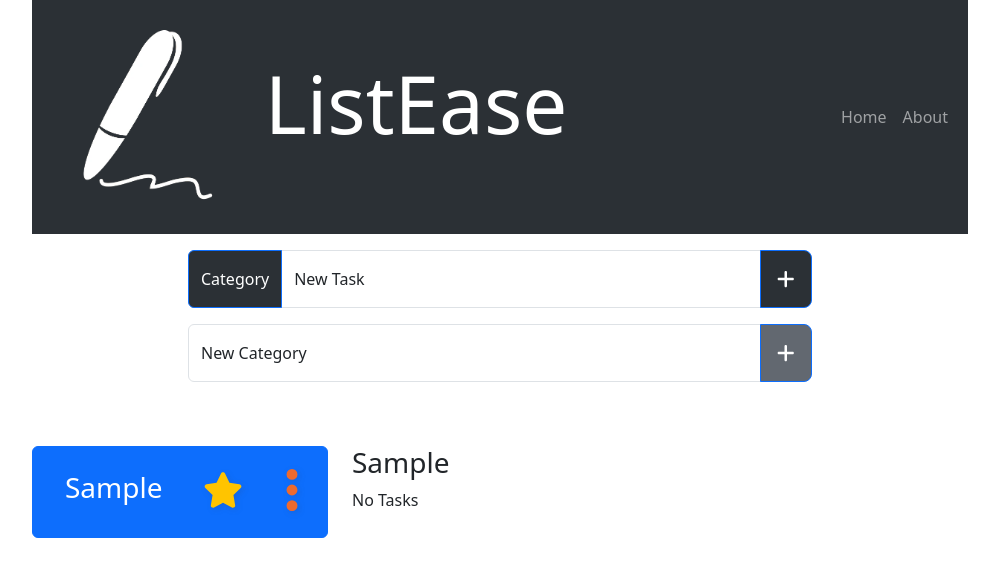
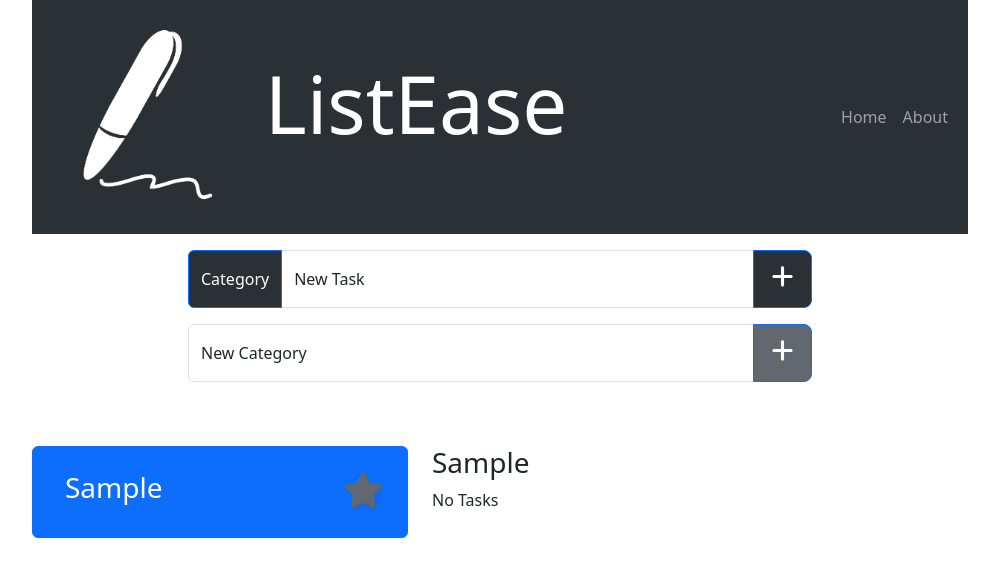
Before and after one commit to distriss/list-ease, a React (Vite) app: page / in a window 1280 px wide. Both pictures are taken after typing "Sample" into the empty fields and a click on the button 926 px from the left and 353 px from the top of the page. Shown: the top 576 px of the page, without its empty margins (140-1139 px from the left). Built offline with nearby package versions, Linux system fonts and the light colour scheme.

Commit message:
added toggleList Priority and star animation

```diff
--- a/src/App.jsx
+++ b/src/App.jsx
@@ -48,6 +48,10 @@ function App() {
 
   function toggleCategory(id, priority) {
     CategoriesAPI.toggleCategory(setCategories, categories, id, priority);
+  }
+
+   function toggleListPriority(id, priority, categoryId) {
+    CategoriesAPI.toggleListPriority(setCategories, categories, id, priority, categoryId)
   }
 
   function selectCategory(setCategories, categories, id) {
@@ -111,7 +115,7 @@ const sortedTasks = [...tasks].sort(sortByPriorityAndCreationTime);
       </Stack>
       <Tab.Container id="list-group-tabs-example" defaultActiveKey="#link1">
         <Row>
-          <Col sm={4}>
+          <Col sm={5}>
             <ListGroup>
             {categories.length === 0 && "No Categories"}
             {categories.map((category, index) => (
@@ -120,6 +124,7 @@ const sortedTasks = [...tasks].sort(sortByPriorityAndCreationTime);
                 key={category.id}
                 category={category}
                 title={category.title}
+                toggleListPriority={toggleListPriority}
                 toggleCategory={toggleCategory}
                 deleteCategory={deleteCategory}
                 selectCategory={selectedCategory === category.id}
--- a/src/api/categories.jsx
+++ b/src/api/categories.jsx
@@ -29,14 +29,14 @@
   }
 
   // Toggle Priority
-  export function togglePriority(setCategories, categories, id) {
+  export function toggleListPriority(setCategories, categories, id, priority) {
     const categoryPriority = categories.find((category) => category.id === id)
     if (categoryPriority) {
-      const updatedCategory = { ...categoryPriority, priority: !categoryPriority}
+      const updatedCategory = { ...categoryPriority, priority: !categoryPriority.priority }
       const updatedCategories = categories.map((category) =>
-      category.id === id ? updatedCategory : category
-    );
-    setCategories(updatedCategories);
+        category.id === id ? updatedCategory : category
+      );
+      setCategories(updatedCategories);
     }
   }
 
--- a/src/components/categories/CategoryItem.jsx
+++ b/src/components/categories/CategoryItem.jsx
@@ -1,73 +1,34 @@
-import { React, useRef } from 'react';
-import { Container, Card, Col, Row, Stack, ButtonGroup, Dropdown, DropdownButton } from 'react-bootstrap';
+import { React, useState } from 'react';
+import { Stack } from 'react-bootstrap';
 import { FontAwesomeIcon } from '@fortawesome/react-fontawesome'
-import { faStar, faEllipsisV } from '@fortawesome/free-solid-svg-icons'
+import { faStar, } from '@fortawesome/free-solid-svg-icons'
 
 
 export default function CategoryItem({
   priority,
-  id,
   title,
-  toggleCategory,
-  deleteCategory }) {
+  category,
+  toggleListPriority }) {
+
+    const [starPriority, setStarPriority] = useState(
+      priority ? 'fa-star-priority' : ''
+    );
+
+    const handleClick = () => {
+      toggleListPriority(category.id, !category.priority);
+      setStarPriority(!category.priority ? 'fa-star-priority' : '');
+    }
 
   return (
     <Stack direction="horizontal" gap={3}>
       <div className="p-2"><h3 className="p-2">{title}</h3></div>
-      <div className="p-2 ms-auto">
-        <FontAwesomeIcon icon={faStar} className="icon icon-zoom faStar"/>
+      <div className={`p-2 ms-auto ${starPriority === 'fa-star-priority' ? 'jump-animation' : ''}`}>
+        <FontAwesomeIcon
+          icon={faStar}
+          className={`icon icon-zoom fa-star ${starPriority}`}
+          onClick={handleClick}
+          />
       </div>
-      <DropdownButton
-          as={ButtonGroup}
-          key="end"
-          id={`dropdown-button-drop-end`}
-          focusFirstItemOnShow={false}
-          drop="end"
-          variant="primary"
-          title={<FontAwesomeIcon icon={faEllipsisV} className="icon icon-zoom"/>}
-          className="custom-menu-btn">
-        <Dropdown.Item eventKey="1">Mark Priority</Dropdown.Item>
-        <Dropdown.Item eventKey="2">Unmark Priority</Dropdown.Item>
-        <Dropdown.Divider />
-        <Dropdown.Item eventKey="3">Delete</Dropdown.Item>
-      </DropdownButton>
     </Stack>
-    // <Card>
-    //   <Stack direction="horizontal" gap={3}>
-    //   <Card.Title className="p-2">{title}</Card.Title>
-    //   <Button
-    //         variant="primary"
-    //         className="button-delete-item p-2 flex-shrink-0"
-    //         onClick={() => deleteCategory(id)}
-    //       >
-    //         <FontAwesomeIcon icon={faEllipsisV} color="white"/>
-    //     </Button>
-
-    //   <ButtonGroup>
-    //     <Button
-    //         variant="primary"
-    //         className={`button-togglepriority ${priority ? '' : 'active'} p-2 ms-auto flex-shrink-0`}
-    //         onClick={() => toggleCategory(id, !priority)} >
-    //           {priority ? (
-    //           <>
-    //             <FontAwesomeIcon icon={faStar} className="icon faStar"/>
-    //           </>
-    //         ) : (
-    //           <>
-    //             <FontAwesomeIcon icon={faStar} className="icon faStar priority" />
-    //           </>
-    //         )}
-    //     </Button>
-    //     <Button
-    //         variant="danger"
-    //         className="button-delete-item p-2 flex-shrink-0"
-    //         onClick={() => deleteCategory(id)}
-    //       >
-    //         <FontAwesomeIcon icon={faEllipsisV} color="white"/>
-    //     </Button>
-    //     </ButtonGroup>
-
-    // </Stack>
-    // </Card>
   );
 }
--- a/src/components/categories/NewCategory.jsx
+++ b/src/components/categories/NewCategory.jsx
@@ -44,7 +44,7 @@ export function NewCategory({ onSubmit }) {
                     />
                 </FloatingLabel>
                 <Button variant="primary" size="lg" type="submit">
-                    <FontAwesomeIcon icon={faPlus} color="white" />
+                    <FontAwesomeIcon icon={faPlus} color="white" className="fa-plus"/>
                 </Button>
             </InputGroup>
         </Form>
--- a/src/components/tasks/NewTask.jsx
+++ b/src/components/tasks/NewTask.jsx
@@ -52,7 +52,7 @@ export function NewTask({ onSubmit, categoryId, categories }) {
                         />
                     </FloatingLabel>
                     <Button variant="primary" size="lg" type="submit">
-                        <FontAwesomeIcon icon={faPlus} color="white" />
+                        <FontAwesomeIcon icon={faPlus} color="white" className="fa-plus"/>
                     </Button>
                 </InputGroup>
             </FormGroup>
--- a/src/style.css
+++ b/src/style.css
@@ -23,7 +23,6 @@
   .list-group-item:focus {
     background-color: #2b3035;
   }
-
 
   .icon {
     width: 50px;
@@ -58,13 +57,41 @@
   padding: 0 !important;
  }
 
-  .faStar {
-    color: rgb(255, 196, 0);
+  .fa-star {
+    color: #626870;
     width: 40px;
     height: 40px;
     line-height: 40px;
   }
 
+  .fa-star-priority {
+    color: rgb(255, 196, 0);
+  }
+
+  .jump-animation {
+    animation-name: jump;
+    animation-duration: 0.3s;
+    animation-timing-function: ease-in-out;
+    animation-iteration-count: 1;
+    transform-origin: center;
+  }
+
+  @keyframes jump {
+    0%, 100% {
+      transform: translateY(0) rotate(0deg);
+    }
+    20%, 80% {
+      transform: translateY(-2px) rotate(5deg);
+    }
+    40%, 60% {
+      transform: translateY(-1px) rotate(-5deg);
+    }
+  }
+
+  .fa-plus {
+    width: 25px;
+    height: 25px;
+  }
 
   .h1 {
     font-size: 80px;
```
